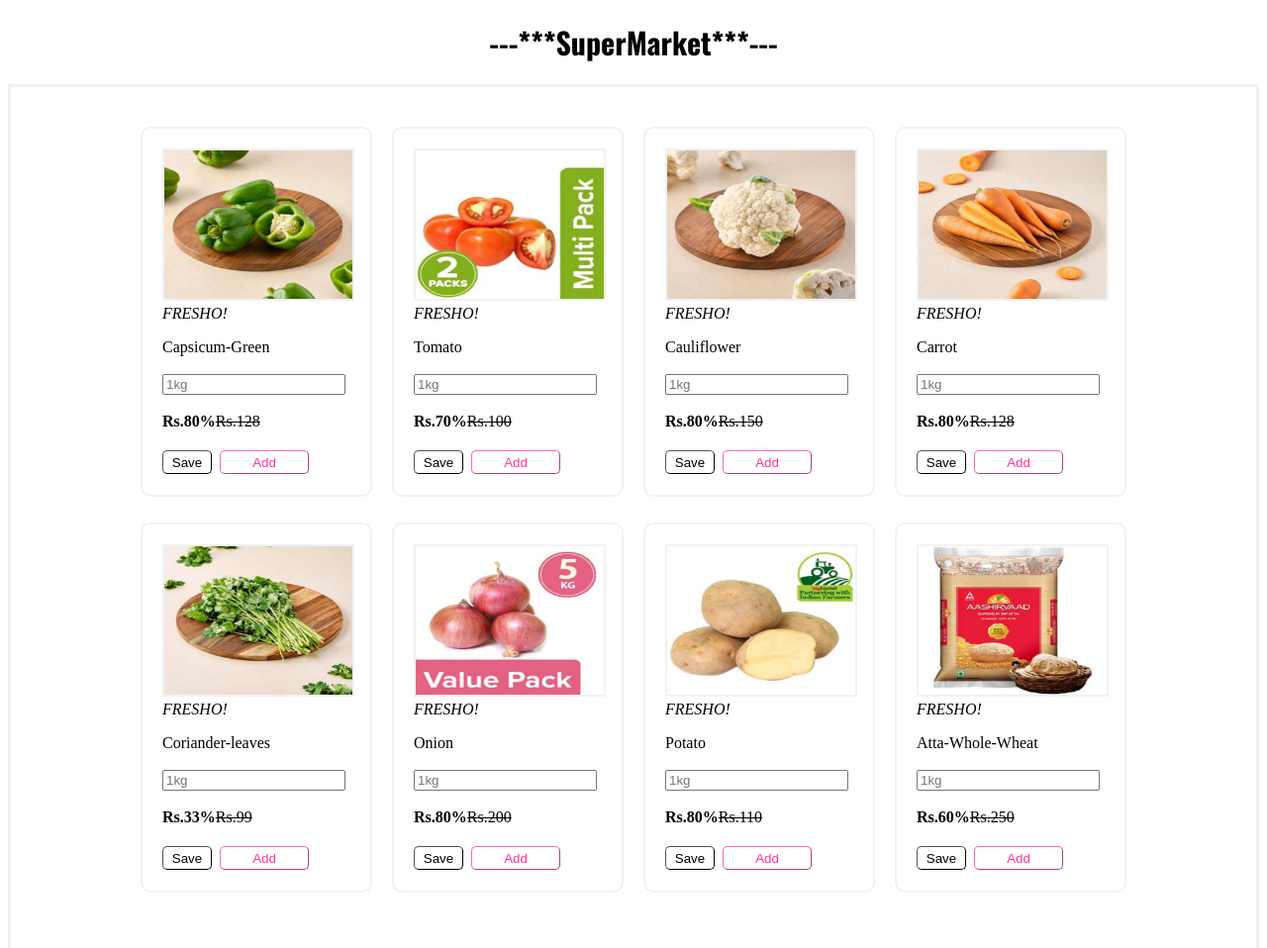
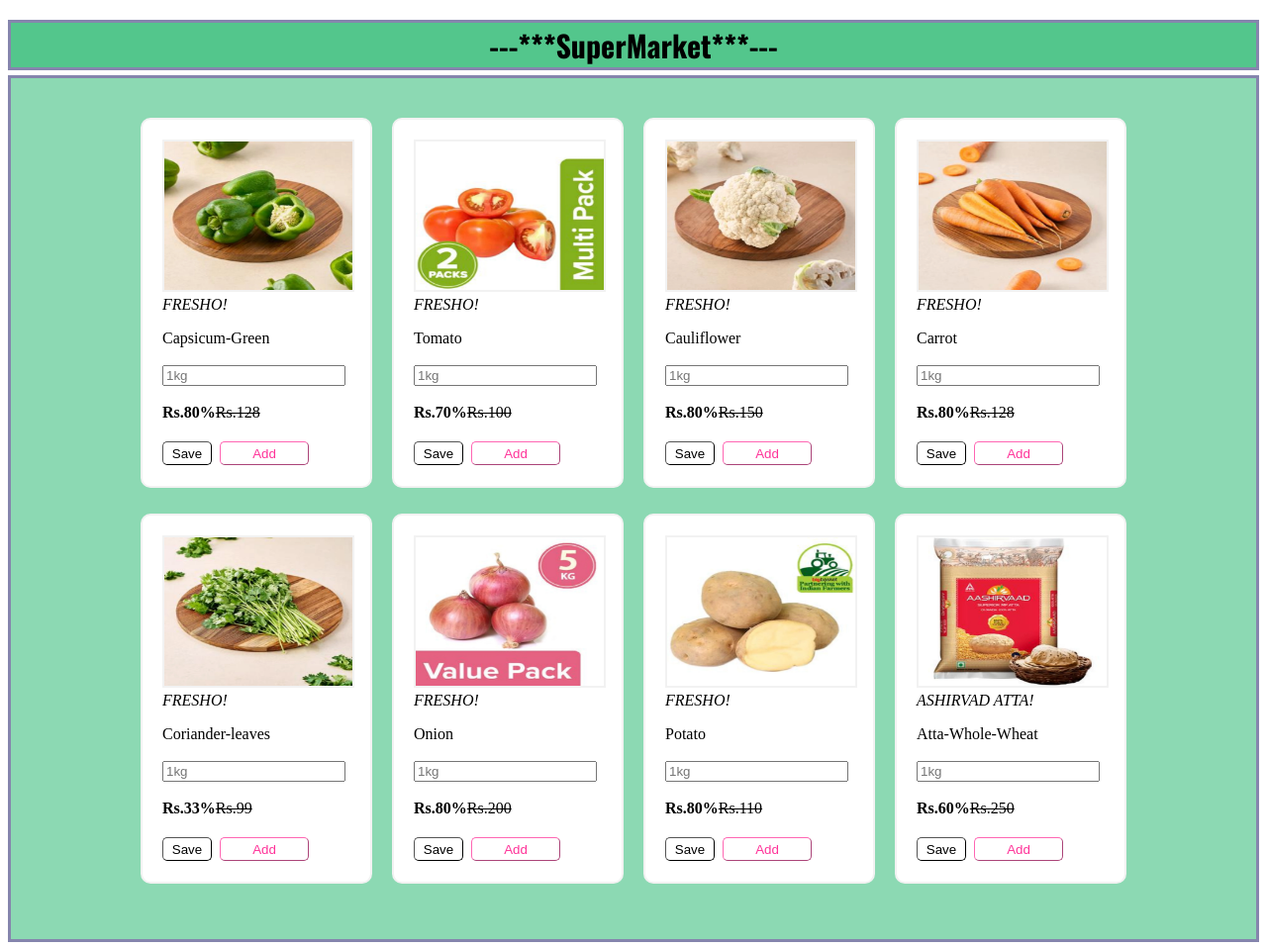
Before and after one commit to ashwinisinare07/super-market, a plain HTML site: page index.html in a window 1280 px wide. Shown: the top 958 px of the page at 99% size. Drawn offline with nearby package versions, Linux system fonts and the light colour scheme; a web font is replaced by a local one.

Commit message:
page created

```diff
--- a/index.html
+++ b/index.html
@@ -8,17 +8,22 @@
    <style>
     .main{
     border-style: solid;
-            border-color:#f2f2f2;
+    border-color: #8585ad;
     height: 800px;
     padding: 30px 20px 40px 20px;
     display: flex;
     flex-wrap: wrap;
     justify-content: center;
+    background-color: #8cd9b3;
 }
 .text{
     font-family:'Oswald';
+    border-style:solid ;
+    border-color: #8585ad;
     font-size: 30px;
     text-align: center;
+background-color: #53c68c;
+margin-bottom: 5px;
             }
 
 .card{
@@ -70,6 +75,7 @@
    </style>
 </head>
 <body>
+
     <h1 class="text">---***SuperMarket***---</h1>
     <div class="main">
         <div class="card card-1">
@@ -147,7 +153,7 @@
         </div>
         <div class="card card-1">
             <img src="./images/atta-whole-wheat.webp"  height="150px" width="190px"   class="img" /><br />
-            <i>FRESHO!</i>
+            <i>ASHIRVAD ATTA!</i>
             <p>Atta-Whole-Wheat<br /> <br/>
                <input type="number" placeholder="1kg"/> <br/><br />
                <b>Rs.60%</b><del>Rs.250</del>
```
Lines whose indentation alone changed are shown as unchanged.
